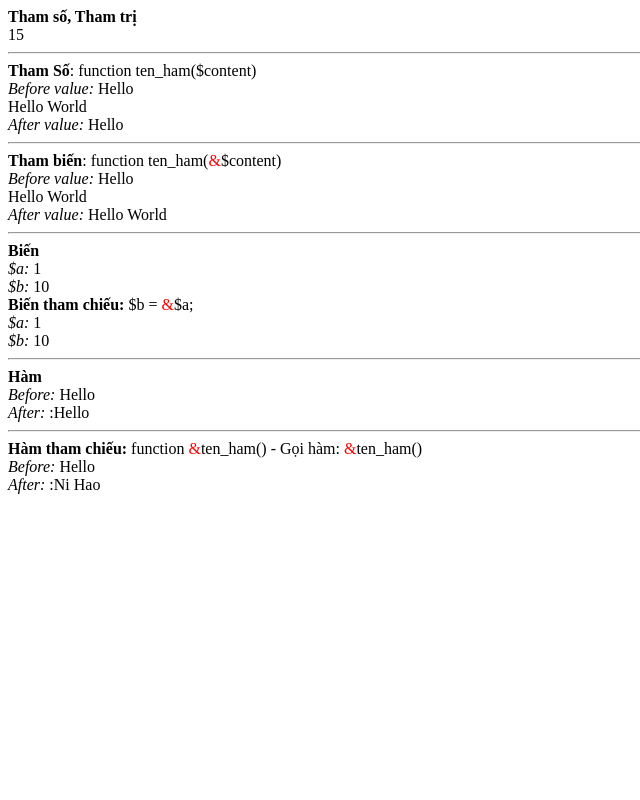
After one commit to phuhh/php-basic, a PHP site: page /ex05.php in a window 1280 px wide. The commit adds this page. Shown: the whole page, without its empty margins (0-640 px from the left). Run offline with PHP 8.4, Linux system fonts and the light colour scheme.

Commit message:
202407282230 function - done

```diff
--- /dev/null
+++ b/Module02/_13_function/ex05.php
@@ -0,0 +1,129 @@
+<?php
+
+/**
+ * - Tham số
+ * - Tham trị
+ * - Tham biến
+ * - Tham chiếu
+ */
+
+/**
+ * - Tham số là các tham số khi định nghĩa hàm.
+ * - Tham trị là các biến và giá trị dữ liệu truyền vào hàm (gọi hàm).
+ */
+echo '<b>Tham số, Tham trị</b><br/>';
+function makeTotal($a, $b) // $a và $b là gọi là Tham số
+{
+    return $a + $b;
+}
+
+$x = 5;
+$y = 10;
+// Gọi hàm
+$result = makeTotal($x, $y); // $x và $y được đặt trong hàm gọi là Tham trị
+echo $result;
+echo '<hr>';
+/**
+ * Lưu ý: Tham trị sẽ KHÔNG làm thay đổi giá trị khi truyền vào hàm. Ngược lại thì Tham biến thì có.
+ */
+
+/**
+ * Tham biến sẽ tương tự khi tham trị nhưng nó sẽ làm thay đổi giá trị truyền vào.
+ */
+echo '<b>Tham Số</b>: function ten_ham($content) <br/>';
+function sayHi($content = null)
+{
+    $content .= ' World';
+    return $content;
+}
+
+$text = 'Hello';
+echo '<i>Before value: </i>' . $text . '<br>'; // Output: Hello
+
+echo sayHi($text); // Output: Hello World
+echo '<br>';
+
+echo '<i>After value: </i>' . $text; // Output: Hello
+echo '<hr>';
+
+echo '<b>Tham biến</b>: function ten_ham(<span style="color:red">&</span>$content) <br/>';
+// Định nghĩa tham số $content là Tham biến
+function sayHi2(&$content = null)
+{
+    $content .= ' World';
+    return $content;
+}
+
+$text = 'Hello';
+echo '<i>Before value: </i>' . $text; // Output: Hello
+echo '<br>';
+
+echo sayHi2($text); // Output: Hello World
+echo '<br>';
+
+echo '<i>After value: </i>' . $text; // Output: Hello World
+echo '<hr>';
+
+/**
+ * Lưu ý: Giá trị chỉ thay đổi khi tham biến được xử lý trong hàm.
+ */
+
+/**
+ * NÂNG CAO: Tham chiếu là trả về 1 tham chiếu đến, thay vì giá trị của nó
+ *
+ * 1. Biến
+ *     + Biến tham chiếu là biến $a
+ *     + Biến gán biến tham chiếu là biến $b
+ *     => Khi biến $b có sự thay đổi về giá trị thì Biến tham chiếu $a sẽ thay đổi giá trị giống như biến $b
+ */
+
+echo '<b>Biến</b><br>';
+$a = 1;  // $a = 1
+$b = $a;
+echo '<i>$a: </i>' . $a . '<br>'; // OUTPUT: 1
+$b = 10; // $b = 10
+echo '<i>$b: </i>' . $b . '<br>'; // OUTPUT: 10
+
+echo '<b>Biến tham chiếu: </b> $b = <span style="color:red">&</span>$a; <br>';
+$a = 1;   // $a = 10
+$b = &$a; // Định nghĩa biến tham chiếu
+echo '<i>$a: </i>' . $a . '<br>'; // OUTPUT: 10
+$b = 10;  // $b = 10
+echo '<i>$b: </i>' . $b . '<hr>'; // OUTPUT: 10
+
+/**
+ * 2. Hàm
+ */
+echo '<b>Hàm</b><br>';
+function hello()
+{
+    static $content = 'Hello';
+    return $content;
+}
+
+$message = hello(); // gọi hàm
+echo '<i>Before: </i>' . $message . '<br>'; // Ouput: Hello
+
+$message = 'Ni Hao';
+
+$message2 = hello();
+echo '<i>After: </i>:' . $message2 . '<hr>'; // Ouput: Hello
+
+echo '<b>Hàm tham chiếu: </b> function <span style="color:red">&</span>ten_ham() - Gọi hàm: <span style="color:red">&</span>ten_ham() <br>';
+// Định nghĩa hàm tham chiếu
+function &hello2()
+{
+    static $content = 'Hello';
+    return $content;
+}
+
+$message = &hello2(); // Gọi hàm tham chiếu
+echo '<i>Before: </i>' . $message . '<br>'; // Ouput: Hello
+
+$message = 'Ni Hao';
+
+$message2 = hello2();
+echo '<i>After: </i>:' . $message2 . '<br>'; // Ouput: Ni Hao
+
+// Tham khảo:
+// https://www.geeksforgeeks.org/what-does-it-mean-to-start-a-php-function-with-an-ampersand/
```
Also changed, not shown: Module02/_13_function/ex01.php (+4 -4 lines), Module02/_13_function/ex02.php (+6 -1 lines), Module02/_13_function/ex03.php (added, +60 -0 lines), Module02/_13_function/ex04.php (added, +97 -0 lines), Module02/_13_function/ex06.php (added, +75 -0 lines), Module02/_13_function/ex07.php (added, +45 -0 lines).
